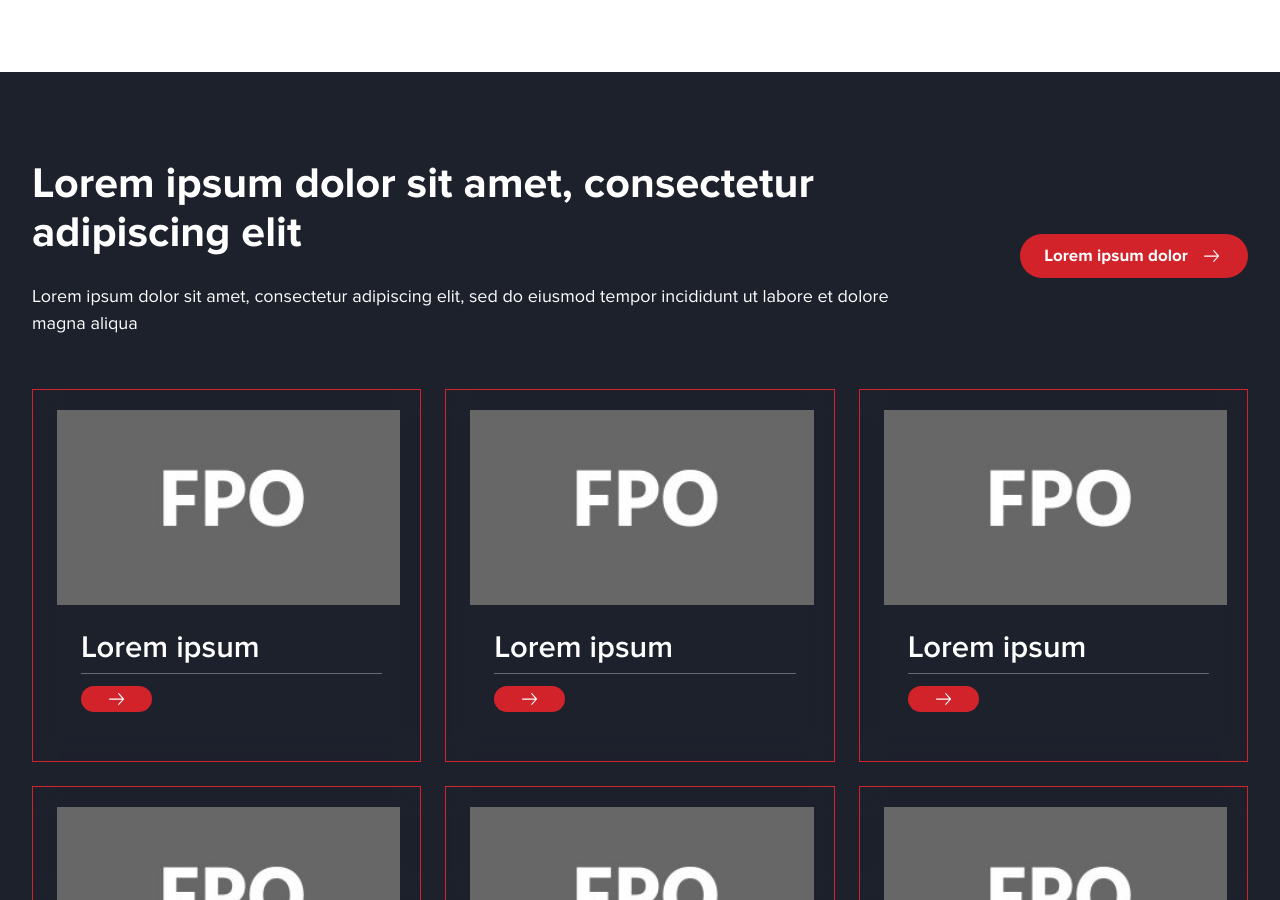
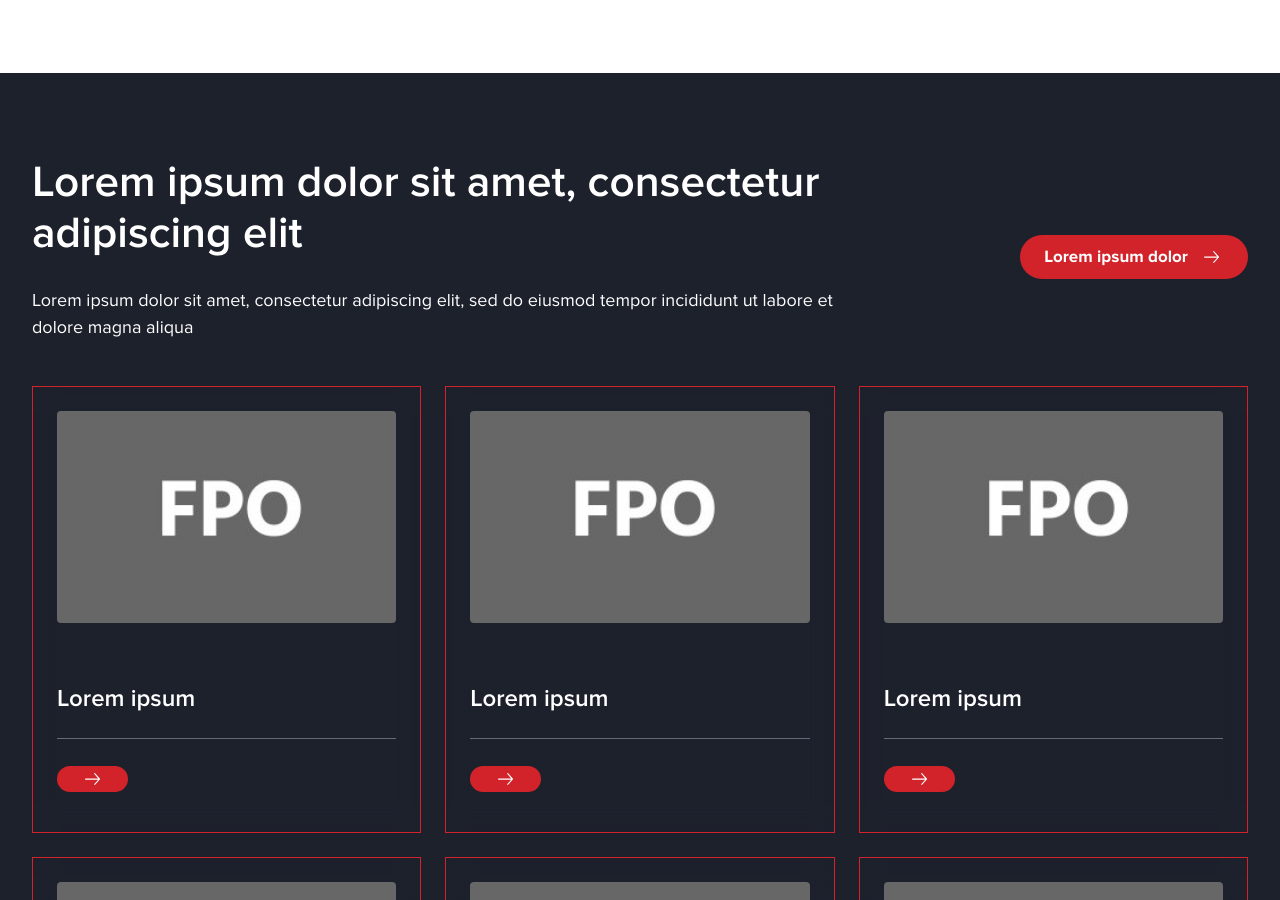
Before and after one commit to ramirezcgn/soltec, a plain HTML site: page index.html in a window 1280 px wide. Shown: the part 1900-2800 px from the top of the page. Drawn offline with Linux system fonts and the light colour scheme.

Commit message:
08/12/25

```diff
--- a/index.html
+++ b/index.html
@@ -310,7 +310,7 @@
 
           <div class="card card--secondary">
 
-            <div class="card__img__wraper">
+            <div class="card__img__wrapper">
 
               <img
                 class="card__img"
@@ -336,7 +336,7 @@
 
           <div class="card card--secondary">
 
-            <div class="card__img__wraper">
+            <div class="card__img__wrapper">
 
               <img
                 class="card__img"
@@ -360,7 +360,7 @@
 
           <div class="card card--secondary">
 
-            <div class="card__img__wraper">
+            <div class="card__img__wrapper">
 
               <img
                 class="card__img"
@@ -412,7 +412,7 @@
 
           <div class="card card--tertiary">
 
-            <div class="card__img__wraper">
+            <div class="card__img__wrapper">
 
               <img class="card__img" src="images/photos/FPO-Square.jpg" alt="FPO">
 
@@ -432,7 +432,7 @@
 
           <div class="card card--tertiary">
 
-            <div class="card__img__wraper">
+            <div class="card__img__wrapper">
 
               <img class="card__img" src="images/photos/FPO-Square.jpg" alt="FPO">
 
@@ -452,7 +452,7 @@
 
           <div class="card card--tertiary">
 
-            <div class="card__img__wraper">
+            <div class="card__img__wrapper">
 
               <img class="card__img" src="images/photos/FPO-Square.jpg" alt="FPO">
 
@@ -472,7 +472,7 @@
 
           <div class="card card--tertiary">
 
-            <div class="card__img__wraper">
+            <div class="card__img__wrapper">
 
               <img class="card__img" src="images/photos/FPO-Square.jpg" alt="FPO">
 
@@ -492,7 +492,7 @@
 
           <div class="card card--tertiary">
 
-            <div class="card__img__wraper">
+            <div class="card__img__wrapper">
 
               <img class="card__img" src="images/photos/FPO-Square.jpg" alt="FPO">
 
@@ -512,7 +512,7 @@
 
           <div class="card card--tertiary">
 
-            <div class="card__img__wraper">
+            <div class="card__img__wrapper">
 
               <img class="card__img" src="images/photos/FPO-Square.jpg" alt="FPO">
 
@@ -532,7 +532,7 @@
 
           <div class="card card--tertiary">
 
-            <div class="card__img__wraper">
+            <div class="card__img__wrapper">
 
               <img class="card__img" src="images/photos/FPO-Square.jpg" alt="FPO">
 
@@ -552,7 +552,7 @@
 
           <div class="card card--tertiary">
 
-            <div class="card__img__wraper">
+            <div class="card__img__wrapper">
 
               <img class="card__img" src="images/photos/FPO-Square.jpg" alt="FPO">
 
--- a/styles/card-collection.css
+++ b/styles/card-collection.css
@@ -5,7 +5,15 @@
   margin-top: 32px;
   @media (min-width: 768px) {
     display: grid;
+    grid-template-columns: 1fr 1fr;
+  }
+
+  @media (min-width: 1024px) {
+    margin-top: 4px;
     grid-template-columns: 1fr 1fr 1fr;
+  }
 
+  @media (min-width: 1288px) {
+    margin: 0;
   }
 }
--- a/styles/cards.css
+++ b/styles/cards.css
@@ -30,7 +30,7 @@
     flex: 1 1 100%;
     @media (min-width: 768px) {
       border: 1px solid var(--color-red);
-      padding: 20px;
+      padding: 24px;
       padding-left: 24px;
     }
   }
@@ -48,9 +48,14 @@
     .card--tertiary & {
       margin: 0;
       @media (min-width: 768px) {
-        padding-bottom: 8px;
-        margin-bottom: 12px;
+        font-size: 24px;
+        padding-bottom: 25px;
+        margin-bottom: 24px;
         border-bottom: 1px solid var(--color-dark-bluish-gray);
+      }
+
+      @media (min-width: 1024px) {
+        margin-bottom: 27px;
       }
     }
   }
@@ -96,9 +101,32 @@
     .card--tertiary & {
       margin: 0;
       padding: 1px 23px 1px 24px;
+      margin-bottom: 0;
+      @media (min-width: 768px) {
+        margin-bottom: 16px;
+      }
     }
   }
+  .card__img__wrapper {
+    margin-bottom: 0px;
+    .card--tertiary & {
+      @media (min-width: 768px) {
+        margin-bottom: 53px;
+      }
 
+      @media (min-width: 768px) {
+        margin-bottom: 55px;
+      }
+
+       @media (min-width: 1024px) {
+        margin-bottom: 62px;
+      }
+
+       @media (min-width: 1288px) {
+        margin-bottom: 55px;
+      }
+    }
+  }
   .card__img {
     width: 100%;
     aspect-ratio: 1.333;
@@ -109,8 +137,13 @@
         display: none;
       }
 
-      @media (min-width: 769px) {
-        aspect-ratio: 1.76;
+       @media (min-width: 769px) {
+        aspect-ratio: 1.6;
+        border-radius: 4px;
+      }
+
+      @media (min-width: 1288px) {
+        aspect-ratio: 1.777;
       }
     }
   }
@@ -131,6 +164,7 @@
       @media (min-width: 768px) {
         display: block;
         border: none;
+        padding: 0;
       }
     }
   }
--- a/styles/headline.css
+++ b/styles/headline.css
@@ -1,27 +1,33 @@
 .headline {
   display: flex;
   flex-direction: column;
-  align-items: center;
+  align-items: end;
   margin-bottom: 8px;
   color: var(--color-Midnight-Blue);
   @media (min-width: 768px) {
     align-items: flex-end;
-    margin-bottom: 7px;
+    margin-bottom: 9px;
   }
 
   @media (min-width: 1024px) {
     flex-direction: row;
     align-items: center;
     justify-content: space-between;
-    margin-bottom: 0px;
+    margin: 0;
+    margin-top: 24px;
+    margin-bottom: 24px;
   }
 
   @media (min-width: 1288px) {
-    margin-bottom: 32px;
+    margin-bottom: 33px;
   }
 
   &.headline--secondary {
     color: var(--color-white);
+    @media (min-width: 1024px) {
+      margin: 0;
+      gap: 150px;
+    }
   }
 }
 .headline__text {
@@ -33,15 +39,21 @@
 }
 .headline__title {
   margin-bottom: 1px;
+  width: 100%;
   @media (min-width: 768px) {
     text-align: left;
     width: 100%;
     margin-top: 28px;
-    margin-bottom: 0;
+    margin-bottom: -3px;
   }
 
   @media (min-width: 1024px) {
     width: auto;
+    margin: 0;
+  }
+
+  @media (min-width: 1288px) {
+    margin: 0;
   }
 
   .headline--secondary & {
@@ -49,7 +61,10 @@
     margin-bottom: 18px;
     @media (min-width: 768px) {
       margin-top: 27px;
-      margin-bottom: 7px;
+      margin-bottom: 9px;
+    }
+    @media (min-width: 1024px) {
+      margin-bottom: 10px;
     }
   }
 }
@@ -61,24 +76,6 @@
     font-size: 18px;
   }
   @media (min-width: 1024px) {
-    margin-bottom: 20px;
+    margin-bottom: 41px;
   }
 }
-
-.headline__button {
-  margin-left: 46%;
-  @media (min-width: 768px) {
-    margin-left: 0;
-  }
-
-  @media (min-width: 1024px) {
-    margin-top: 23px;
-  }
-
-  .headline--secondary & {
-    margin-left: 33%;
-    @media (min-width: 1024px) {
-      margin-left: 10%;
-  }
-  }
-}
--- a/styles/navbar.css
+++ b/styles/navbar.css
@@ -12,7 +12,8 @@
   background: var(--color-white);
   color: var(--color-black);
   max-width: var(--container-max-width);
-  border-radius: 7px;
+  border-radius: 9px;
+  z-index: 1;
 
   @media (min-width: 1332px) {
     margin: 0 auto;
@@ -25,7 +26,7 @@
       width: 20px;
       height: 20px;
 
-      @media (min-width: 1024px) {
+      @media (min-width: 768px) {
         width: 24px;
         height: 24px;
       }
@@ -43,7 +44,7 @@
 
 .navbar__left {
   display: flex;
-  padding: 20px 14px;
+  padding: 20px 15px;
 
   @media (min-width: 1024px) {
     border-right: 2px solid #EAEDF1;
@@ -94,14 +95,16 @@
     width: 100%;
     justify-content: space-around;
     margin: 0;
-    padding: 14px;
-    row-gap: 20px;
+    padding: 32px;
     list-style: none;
-    column-gap: 20px;
-    font-size: 20px;
-
+    font-size: 19px;
+    gap: 5px;
     @media (min-width: 1024px) {
       flex-direction: row;
+    }
+
+    @media (min-width: 1288px) {
+      padding: 3px;
     }
   }
 }
@@ -124,14 +127,19 @@
 .navbar__right {
   display: flex;
   align-items: center;
-  padding: 0 24px;
+  margin-right: 20px;
   gap: 30px;
   flex-wrap: nowrap;
+  @media (min-width: 768px) {
+    margin-right: 6px;
+    padding: 0 13px;
+  }
 
   @media (min-width: 1024px) {
     gap: 15px;
     padding: 0 24px 0 16px;
     border-left: 2px solid #EAEDF1;
+    margin-right: 0;
   }
 }
 
--- a/styles/section.css
+++ b/styles/section.css
@@ -1,16 +1,31 @@
 .section {
   padding-top: 60px;
-  padding-bottom: 137px;
+  padding-bottom: 138px;
   @media (min-width: 768px) {
-    padding-bottom: 145px;
+    padding-bottom: 146px;
   }
 
-  @media (min-width: 768px) {
-    padding-bottom: 144px;
+  @media (min-width: 1024px) {
+    padding-bottom: 124px;
+  }
+
+  @media (min-width: 1288px) {
+    padding-bottom: 146px;
   }
 
   &.section--charcoal-blue {
     background-color: var(--color-Charcoal-Blue);
     padding-bottom: 88px;
+
+    @media (min-width: 768px) {
+      padding-top: 55px;
+    }
+    @media (min-width: 1024px) {
+      padding-top: 58px;
+    }
+
+    @media (min-width: 1288px) {
+      padding-top: 59px;
+    }
   }
 }
--- a/styles/typography.css
+++ b/styles/typography.css
@@ -1,6 +1,6 @@
 
 h1 {
-  font-weight: 700;
+  font-weight: 600;
   font-size: 55px;
   line-height: 1;
   @media (min-width: 768px) {
@@ -9,10 +9,10 @@ h1 {
 }
 
 h2 {
-  font-weight: 700;
+  font-weight: 600;
   font-size :34px;
   @media (min-width: 768px) {
-    font-size: 43px;
+    font-size: 44px;
   }
 }
 
```
